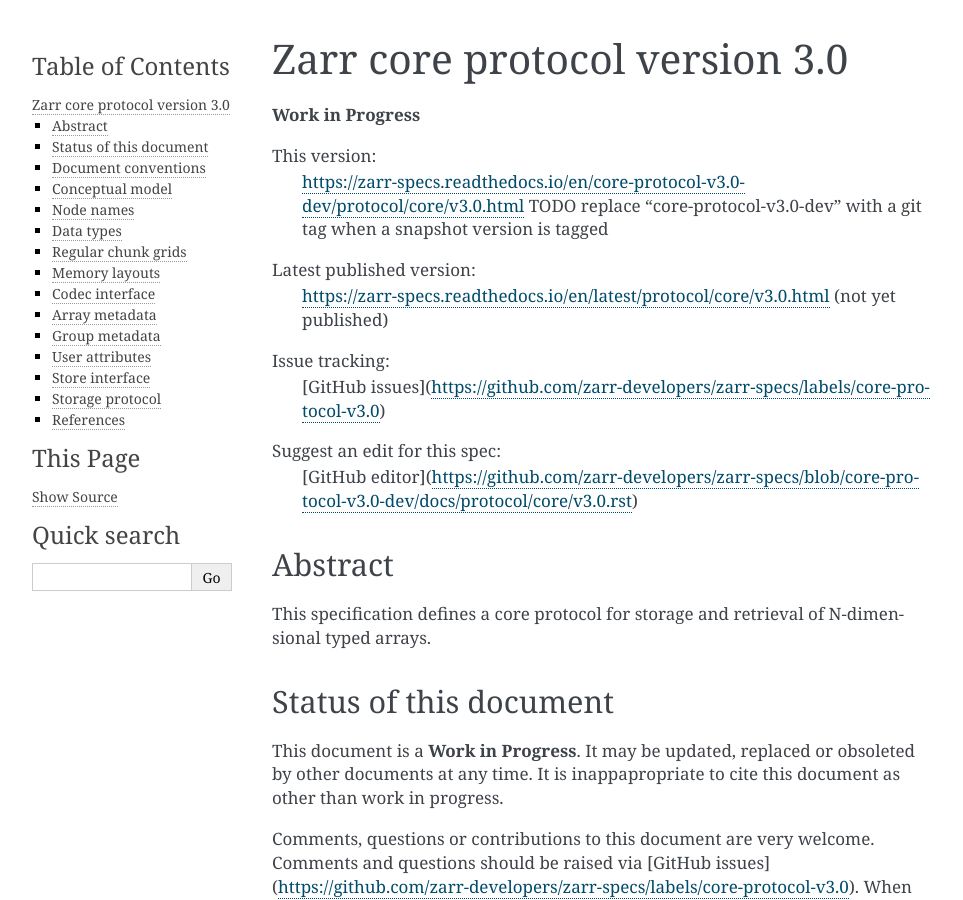
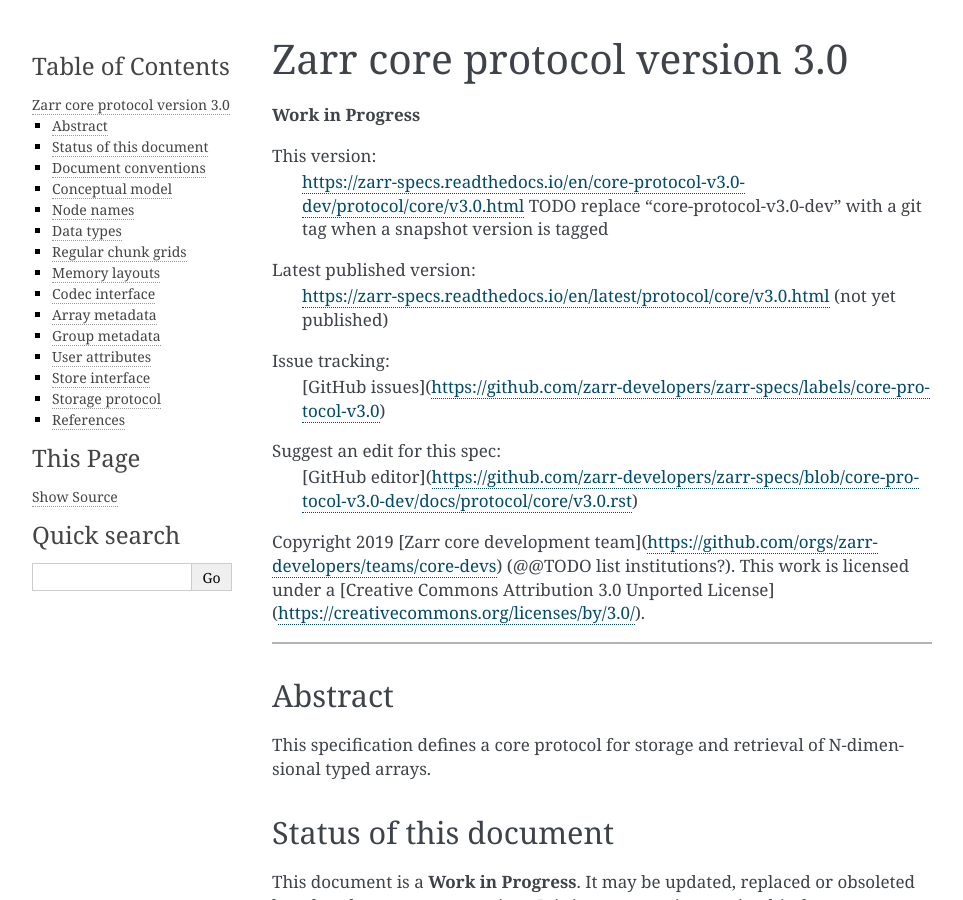
Before and after one commit to zarr-developers/zarr-specs, a Sphinx documentation site: the page built from docs/protocol/core/v3.0.rst, in a window 1280 px wide and 900 px high. Shown: the whole window, without its empty margins (148-1111 px from the left). Built offline with Sphinx 7.4.7, drawn with Linux system fonts in a browser that asks for light colours.

Commit message:
add copyright and license

```diff
--- a/docs/protocol/core/v3.0.rst
+++ b/docs/protocol/core/v3.0.rst
@@ -12,6 +12,14 @@ Issue tracking:
     [GitHub issues](https://github.com/zarr-developers/zarr-specs/labels/core-protocol-v3.0)
 Suggest an edit for this spec:
     [GitHub editor](https://github.com/zarr-developers/zarr-specs/blob/core-protocol-v3.0-dev/docs/protocol/core/v3.0.rst)
+
+Copyright 2019 [Zarr core development
+team](https://github.com/orgs/zarr-developers/teams/core-devs) (@@TODO
+list institutions?). This work is licensed under a [Creative Commons
+Attribution 3.0 Unported
+License](https://creativecommons.org/licenses/by/3.0/).
+
+----
 
 
 Abstract
```
